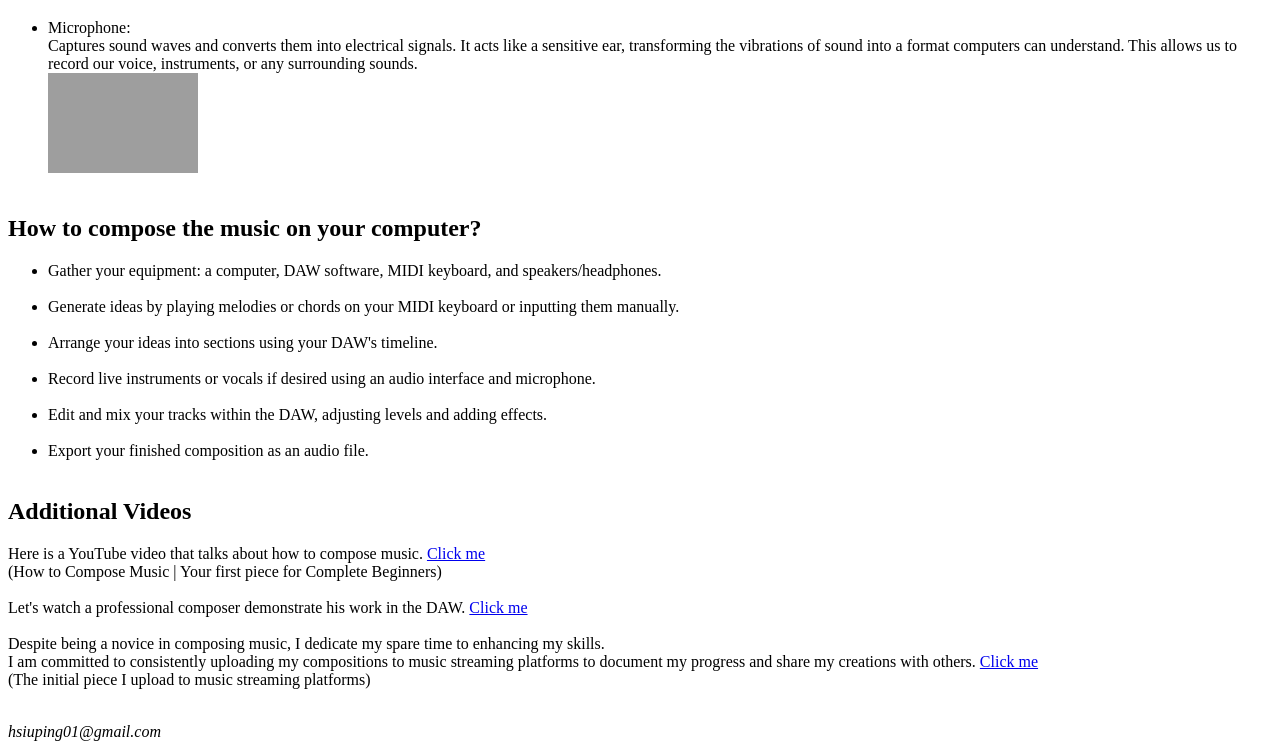
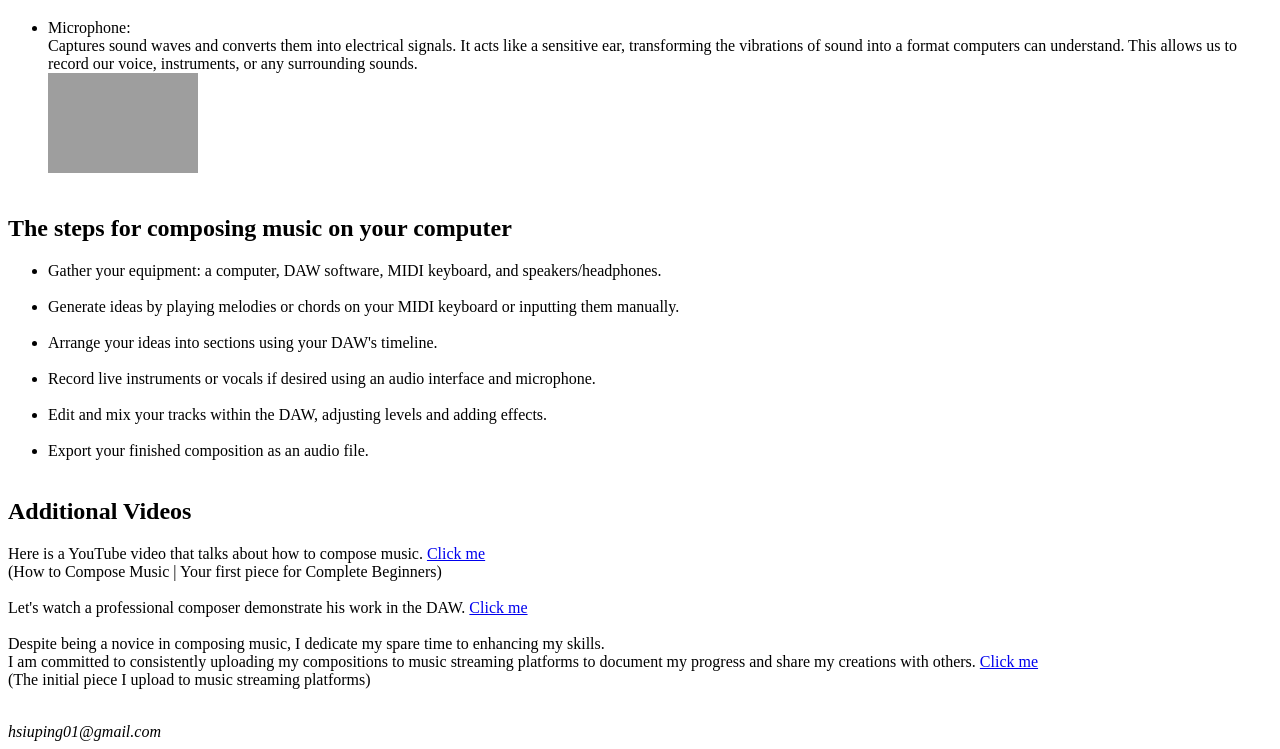
Before and after one commit to s-b-9-7/Authoring-Websites-Midterm-2-_-Shreyas-Belur-_21-days-with-sb-, a plain HTML site: page index.html in a window 1280 px wide. Shown: the part 1987-2736 px from the top of the page. Drawn offline with Linux system fonts and the light colour scheme; grey boxes are pictures that could not be loaded.

Commit message:
Update index.html

```diff
--- a/index.html
+++ b/index.html
@@ -95,7 +95,7 @@
         </section>
 
         <section>
-            <h2>How to compose the music on your computer?</h2>
+            <h2>The steps for composing music on your computer</h2>
 
             <nav>
                 <ul>
```
